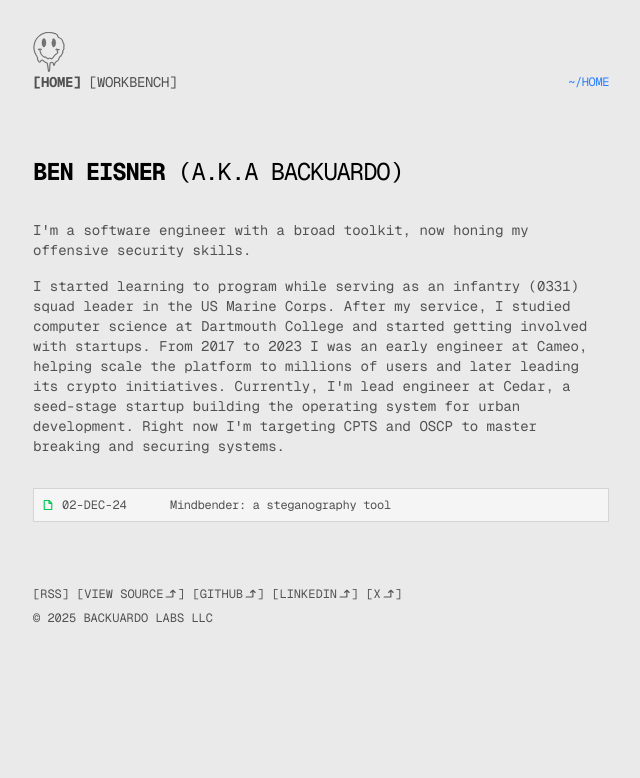
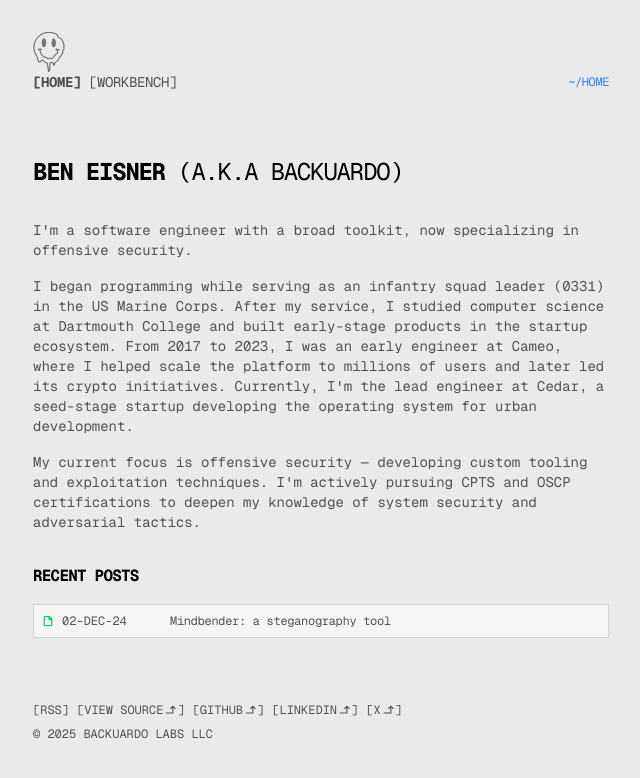
Before and after one commit to backuardo/website, a Next.js app: page / in a window 1280 px wide. Shown: the top 778 px of the page, without its empty margins (319-959 px from the left). Built offline with nearby package versions, Linux system fonts and the light colour scheme.

Commit message:
copy tweaks

```diff
--- a/app/components/posts.tsx
+++ b/app/components/posts.tsx
@@ -9,6 +9,10 @@ export function Posts() {
   );
 
   return (
+    <div>
+      <h2 className="mb-4 text-base font-bold tracking-tighter uppercase">
+        Recent Posts
+      </h2>
       <div className="bg-neutral-100 border-1 border-neutral-300 p-2 space-y-4">
         {allBlogs.map((post) => (
           <Link
@@ -30,5 +34,6 @@ export function Posts() {
           </Link>
         ))}
       </div>
+    </div>
   );
 }
--- a/app/page.tsx
+++ b/app/page.tsx
@@ -7,16 +7,23 @@ export default function Page() {
         Ben Eisner <span className="font-normal">(a.k.a Backuardo)</span>
       </h1>
       <p className="mb-4 text-sm">
-        {`I'm a software engineer with a broad toolkit, now honing my offensive security skills.`}
+        I'm a software engineer with a broad toolkit, now specializing in
+        offensive security.
       </p>
       <p className="mb-4 text-sm">
-        {`
-          I started learning to program while serving as an infantry (0331) squad leader in the US Marine Corps.
-          After my service, I studied computer science at Dartmouth College and started getting involved with startups.
-          From 2017 to 2023 I was an early engineer at Cameo, helping scale the platform to millions of users and later leading its crypto initiatives.
-          Currently, I'm lead engineer at Cedar, a seed-stage startup building the operating system for urban development.
-          Right now I'm targeting CPTS and OSCP to master breaking and securing systems.
-        `}
+        I began programming while serving as an infantry squad leader (0331) in
+        the US Marine Corps. After my service, I studied computer science at
+        Dartmouth College and built early-stage products in the startup
+        ecosystem. From 2017 to 2023, I was an early engineer at Cameo, where I
+        helped scale the platform to millions of users and later led its crypto
+        initiatives. Currently, I'm the lead engineer at Cedar, a seed-stage
+        startup developing the operating system for urban development.
+      </p>
+      <p className="mb-4 text-sm">
+        My current focus is offensive security &mdash; developing custom tooling
+        and exploitation techniques. I'm actively pursuing CPTS and OSCP
+        certifications to deepen my knowledge of system security and adversarial
+        tactics.
       </p>
       <div className="my-8">
         <Posts />
--- a/app/workbench/page.tsx
+++ b/app/workbench/page.tsx
@@ -12,17 +12,17 @@ export default function Page() {
         Workbench
       </h1>
       <p className="mb-4 text-sm">
-        {`A collection of ideas, experiments, and helpful snippets.`}
+        A collection of ideas, experiments, and helpful snippets.
       </p>
-      <p className="mb-4 text-sm">
-        {`
-          Much of the content here will draw inspiration from the efforts of
-					others, including direct references to their work. I'm committed to
-					acknowledging their contributions and ensuring proper credit is
-					given to the original authors.
-        `}
+      <p className="text-sm">
+        Much of the content here will draw inspiration from the efforts of
+        others, including direct references to their work. I'm committed to
+        acknowledging their contributions and ensuring proper credit is given to
+        the original authors.
       </p>
-      <Posts />
+      <div className="my-8">
+        <Posts />
+      </div>
     </section>
   );
 }
```
Lines whose indentation alone changed are shown as unchanged.
